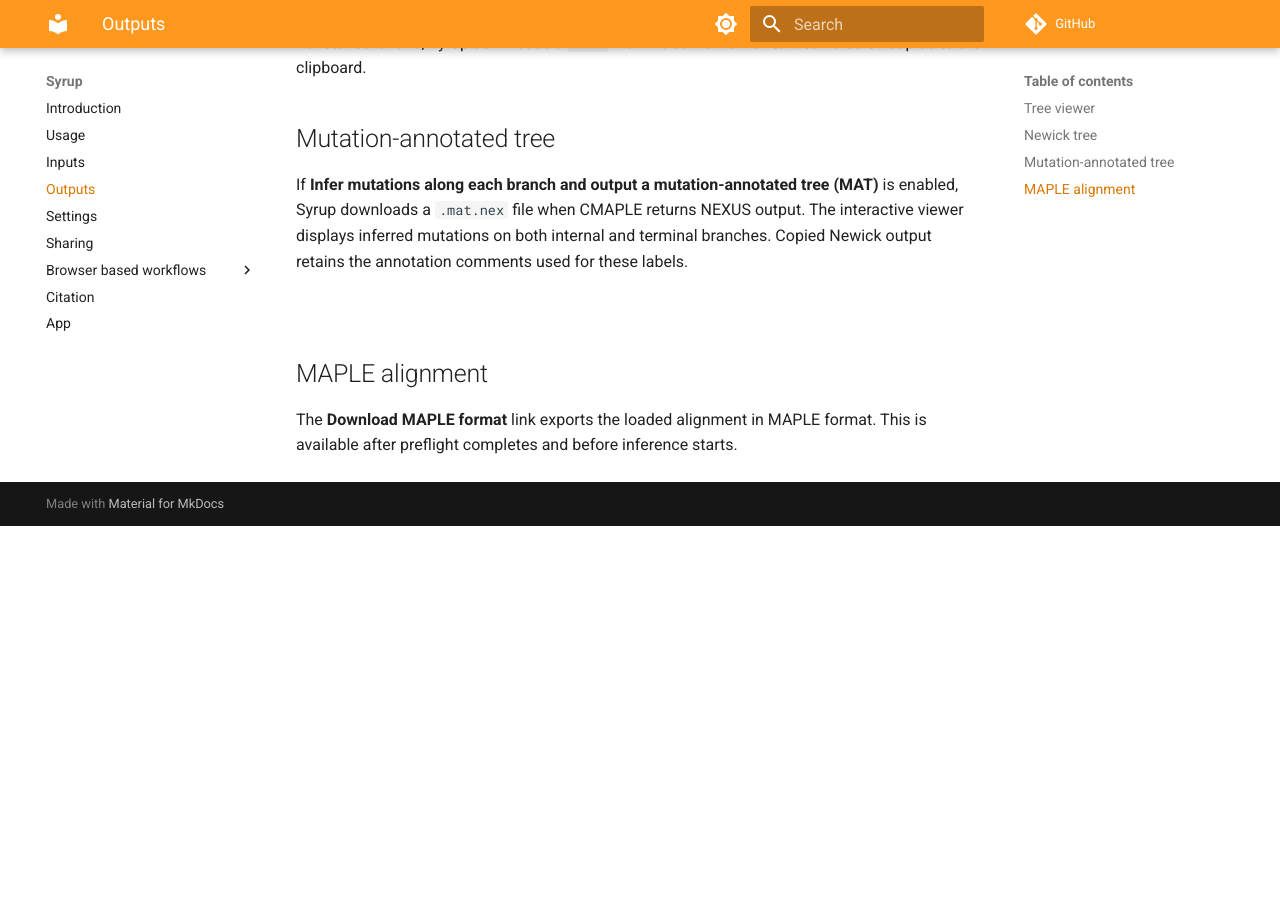
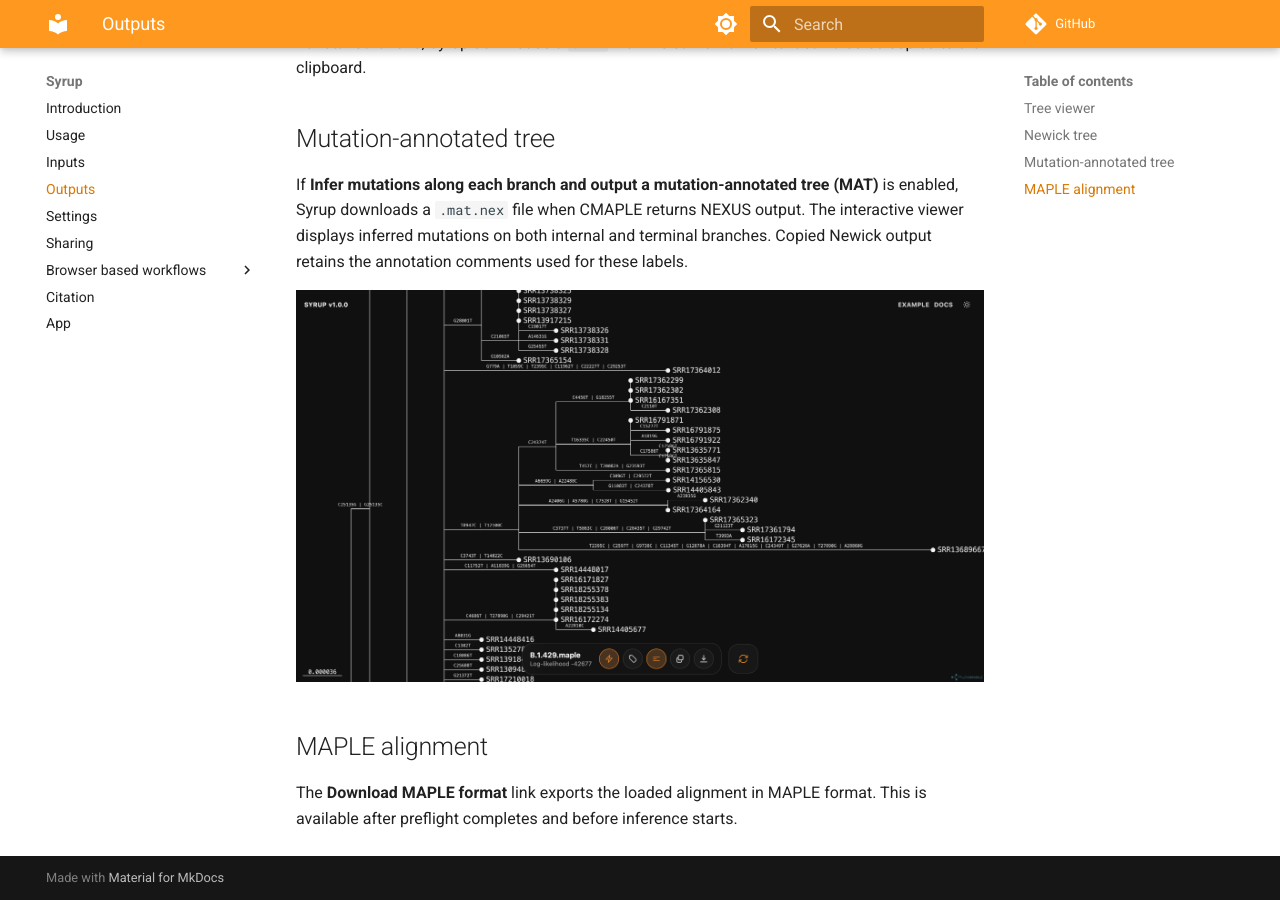
Before and after one commit to Wytamma/syrup, an MkDocs documentation site: the page built from docs/outputs.md, in a window 1280 px wide and 900 px high, scrolled down 620 px. Built offline with MkDocs 1.6.1 and Material for MkDocs 9.7.7, drawn with Linux system fonts in a browser that asks for light colours; comment, search, counter and statistics services are not loaded; before the commit the page ends 1146 px from its top, so only the background shows below that.

Commit message:
fix: update screenshot path in outputs documentation

```diff
--- a/docs/outputs.md
+++ b/docs/outputs.md
@@ -22,7 +22,7 @@ For standard runs, Syrup downloads a `.nwk` file. The same Newick text can also
 If **Infer mutations along each branch and output a mutation-annotated tree (MAT)** is enabled, Syrup downloads a `.mat.nex` file when CMAPLE returns NEXUS output.
 The interactive viewer displays inferred mutations on both internal and terminal branches. Copied Newick output retains the annotation comments used for these labels.
 
-![](assets/mat-dark.png)
+![](assets/screenshots/mat-dark.png)
 
 ## MAPLE alignment
 
```
